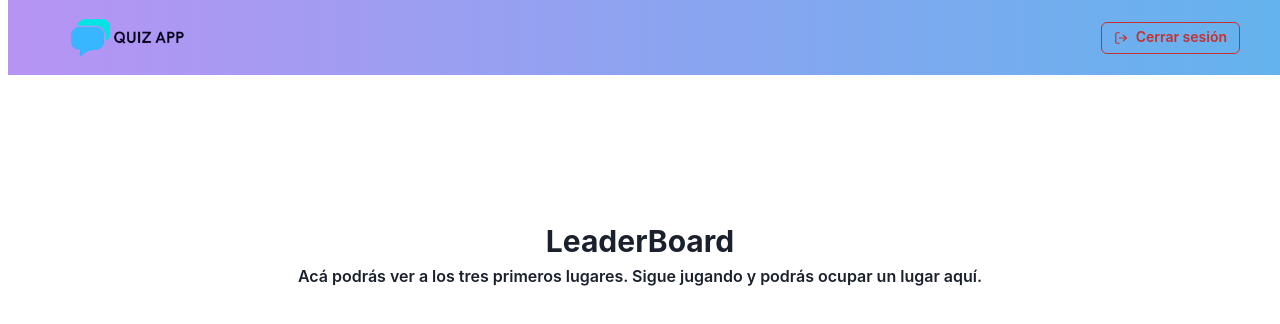
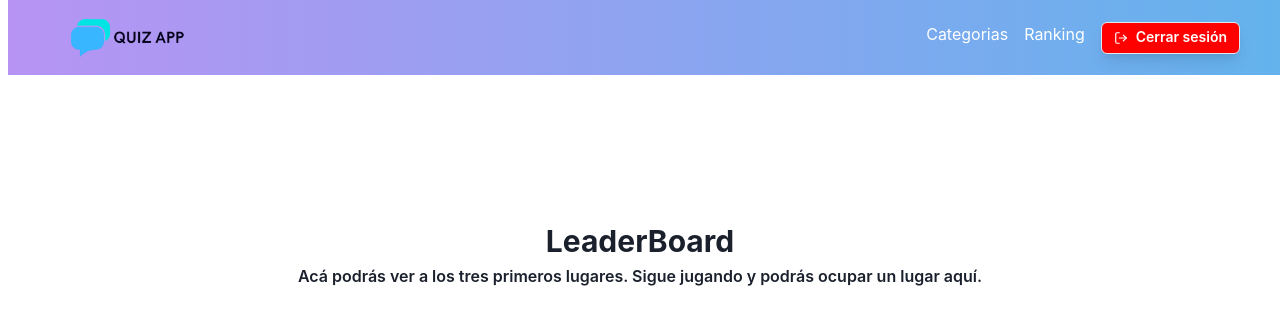
Before and after one commit to rodval/quiz-app-nextjs, a Next.js app: page /rank in a window 1280 px wide. Shown: the top 324 px of the page. Built offline with nearby package versions, Linux system fonts and the light colour scheme; no server answers.

Commit message:
añadiendo rank a navbar

```diff
--- a/src/components/navbar/Navbar.tsx
+++ b/src/components/navbar/Navbar.tsx
@@ -1,7 +1,8 @@
-import { Box, Flex, Button } from '@chakra-ui/react';
+import { Box, Flex, Button, Text, Link } from '@chakra-ui/react';
 import { useRouter } from 'next/router';
 import ROUTES from '@/constants/routes';
 import { FiLogOut } from 'react-icons/fi';
+import NextLink from 'next/link';
 
 function Navbar() {
   const router = useRouter();
@@ -16,7 +17,7 @@ function Navbar() {
       h={75}
       as="nav"
       align="center"
-      justify="space-between"
+      justify={'space-between'}
       paddingX="3rem"
       paddingY="1rem"
       bgGradient="linear(to-r, purple.300, blue.300)"
@@ -28,10 +29,28 @@ function Navbar() {
         <img src="/Img/logoProvisional.png" alt="Logo" width="150px" height="px" />
       </Box>
 
+      <Box>
+        <Flex>
+          <NextLink href="/categories" passHref>
+            <Link mx={2}>Categorias</Link>
+          </NextLink>
+          <NextLink href="/rank">
+            <Link mx={2}>Ranking</Link>
+          </NextLink>
+          <Button
+            marginLeft={2}
+            color="white"
+            backgroundColor={'red'}
+            variant="outline"
+            size="sm"
+            boxShadow="lg"
+            leftIcon={<FiLogOut />}
+            onClick={onLogoutClick}>
+            Cerrar sesión
+          </Button>
+        </Flex>
+      </Box>
       {/* Botón de cerrar sesión en el extremo izquierdo */}
-      <Button colorScheme="red" variant="outline" size="sm" leftIcon={<FiLogOut />} onClick={onLogoutClick}>
-        Cerrar sesión
-      </Button>
     </Flex>
   );
 }
```
